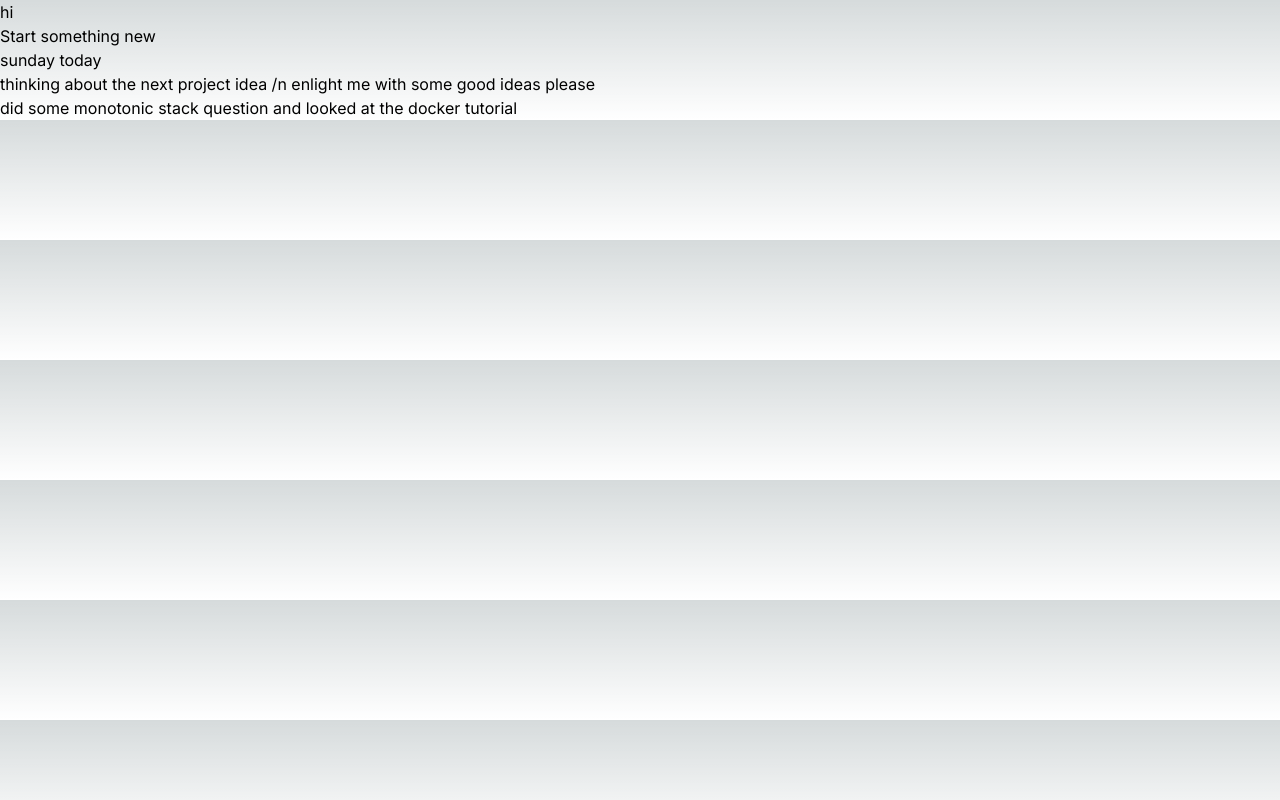
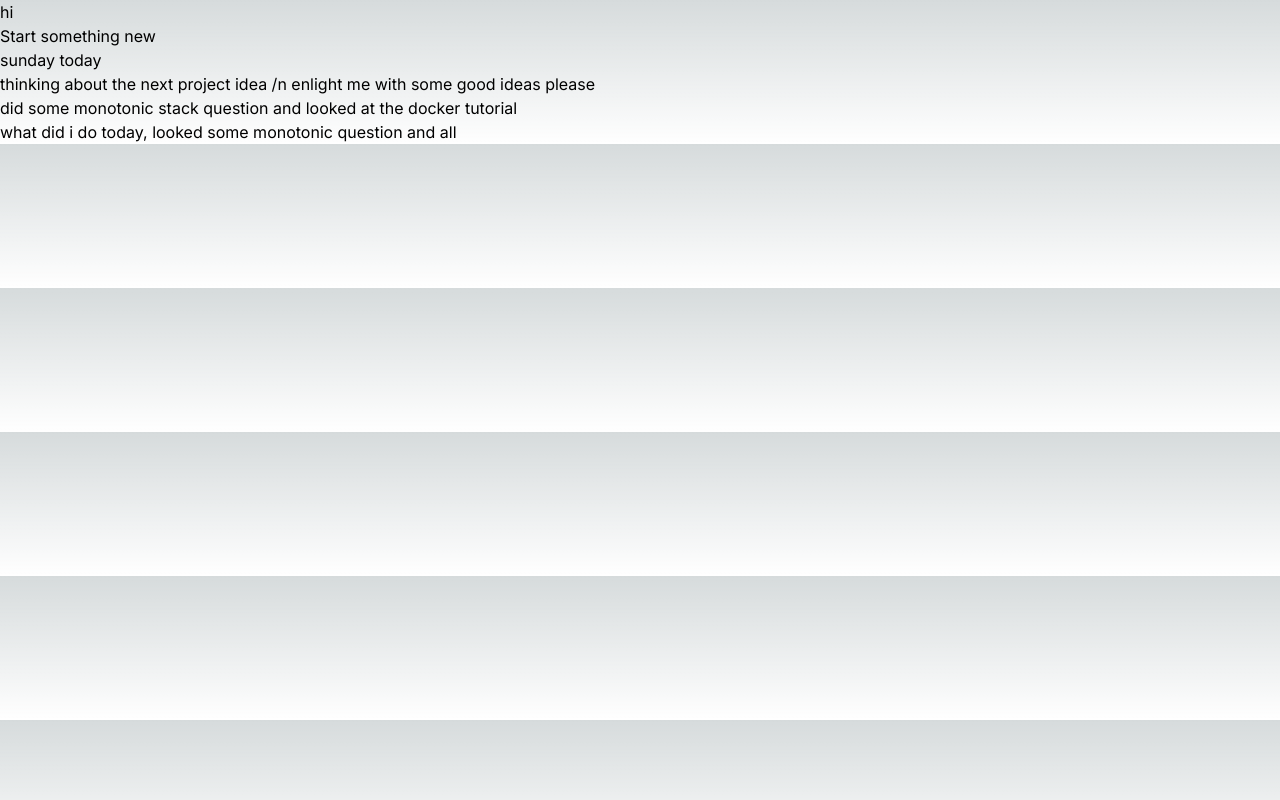
Before and after one commit to hjlee0704/clone_airbnb, a Next.js app: page / in a window 1280 px wide. Built offline with nearby package versions, Linux system fonts and the light colour scheme.

Commit message:
did some

```diff
--- a/app/layout.tsx
+++ b/app/layout.tsx
@@ -21,6 +21,7 @@ export default function RootLayout({
       <h2> sunday today</h2>
       <h3> thinking about the next project idea /n enlight me with some good ideas please</h3>
       <h3> did some monotonic stack question and looked at the docker tutorial</h3>
+      <h3> what did i do today, looked some monotonic question and all</h3>
 
 
     </html>
```
